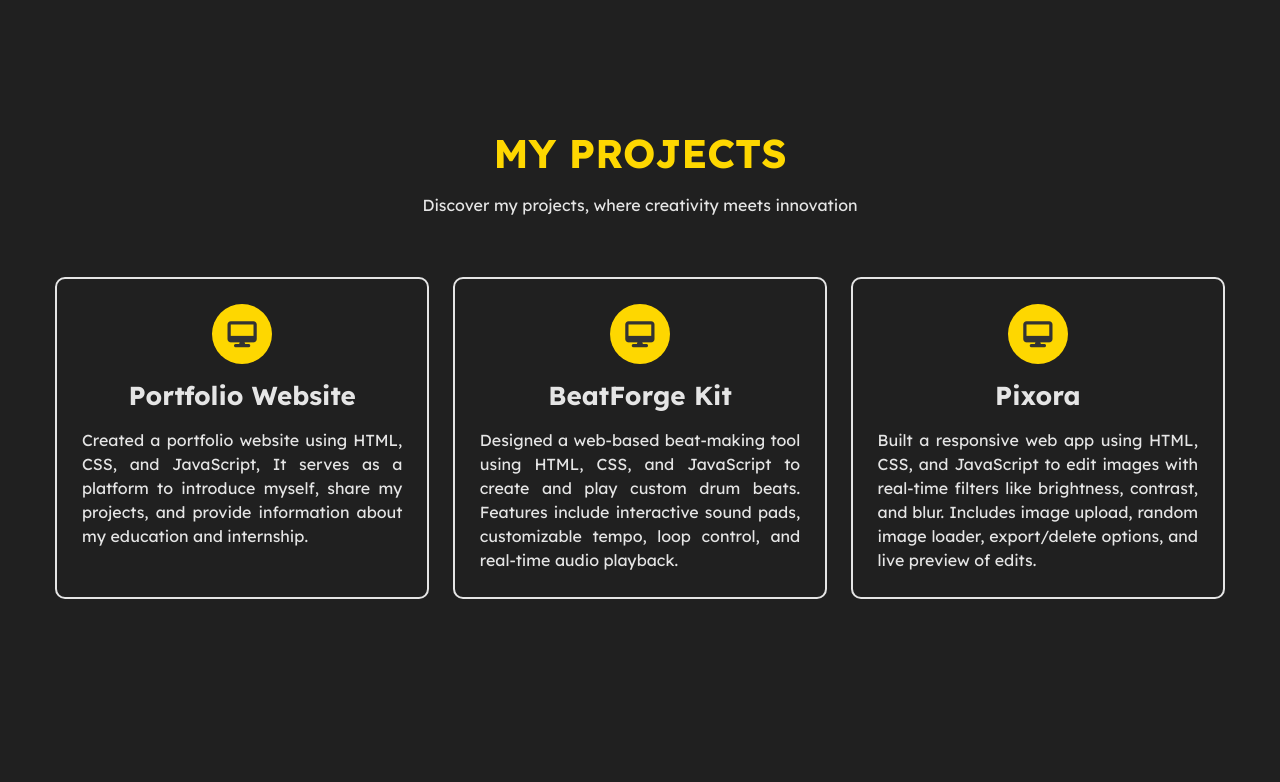
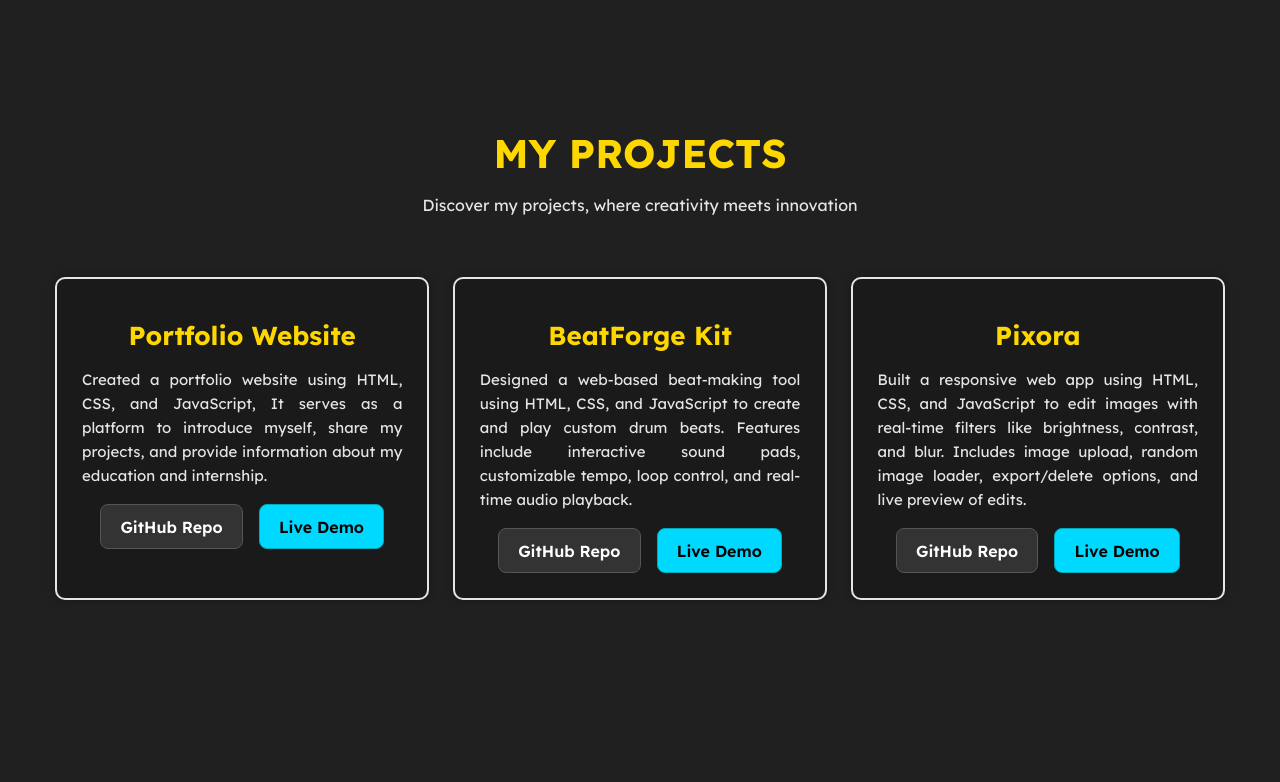
Before and after one commit to Prajktac210/portfolio, a plain HTML site: page index.html in a window 1280 px wide. Shown: the part 1563-2345 px from the top of the page. Drawn offline with Linux system fonts and the light colour scheme.

Commit message:
add a git repo and live btn

```diff
--- a/index.html
+++ b/index.html
@@ -164,30 +164,41 @@
 
                 <!-- 1rd Project -->
                 <div class="project">
-                    <i class="fa fa-desktop"></i>
+                    <!-- <i class="fa fa-desktop"></i> -->
                     <h4>Portfolio Website</h4>
                     <p>Created a portfolio website using HTML, CSS, and JavaScript, It serves as a platform to introduce
                         myself, share my projects, and provide information about my education and internship.</p>
+                 <div class="project-buttons">
+        <a href="https://github.com/Prajktac210/portfolio" target="_blank" class="btn github-btn">GitHub Repo</a>
+        <a href="https://prajktadev.vercel.app/" target="_blank" class="btn live-btn">Live Demo</a>
     </div>
+                    </div>
+                <!-- BeatForge Kit -->
 <div class="project">
-                    <i class="fa fa-desktop"></i>
-                    <h4> BeatForge Kit</h4>
-                    <p> Designed a web-based beat-making tool using HTML, CSS, and JavaScript to create and play custom
-                        drum beats.
-                        Features include interactive sound pads, customizable tempo, loop control, and real-time audio
+  <h4>BeatForge Kit</h4>
+  <p>Designed a web-based beat-making tool using HTML, CSS, and JavaScript to create and play custom
+    drum beats. Features include interactive sound pads, customizable tempo, loop control, and real-time audio
     playback.
+  </p>
+  <div class="project-buttons">
+    <a href="https://github.com/Prajktac210/beatforge-kit" target="_blank" class="btn github-btn">GitHub Repo</a>
+    <a href="https://beatforge-kit.vercel.app/" target="_blank" class="btn live-btn">Live Demo</a>
+  </div>
+</div>
 
-                </div>
+<!-- Pixora -->
 <div class="project">
-                    <i class="fa fa-desktop"></i>
-                    <h4>Pixora </h4>
-                    <p> Built a responsive web app using HTML, CSS, and JavaScript to edit images with real-time filters
+  <h4>Pixora</h4>
+  <p>Built a responsive web app using HTML, CSS, and JavaScript to edit images with real-time filters
     like brightness, contrast, and blur.
     Includes image upload, random image loader, export/delete options, and live preview of edits.
   </p>
+  <div class="project-buttons">
+    <a href="https://github.com/Prajktac210/Pixora" target="_blank" class="btn github-btn">GitHub Repo</a>
+    <a href="https://pixora-five.vercel.app/" target="_blank" class="btn live-btn">Live Demo</a>
+  </div>
 </div>
 
-            </div>
         </div>
     </section>
 
--- a/styles.css
+++ b/styles.css
@@ -322,63 +322,132 @@ profile-photo .img{
 
 
 /*---------------------------Projects---------------------------*/
-.project-content{
+.project-content {
   padding: 90px 0;
-  /* color:#fff;  */
 }
-.project-title{
+
+.project-title {
   margin-bottom: 60px;
   text-align: center;
 }
-.project-title h4{
+
+.project-title h4 {
   text-transform: uppercase;
   font-size: 40px;
   line-height: 40px;
   color: #fed700;
   margin-bottom: 20px;
 }
-.project-title p{
+
+.project-title p {
   color: #e5e5e5;
 }
-.projects{
+
+/* Project Cards Layout */
+.projects {
   display: flex;
-  justify-content:space-between;
+  justify-content: space-between;
   flex-wrap: wrap;
+  gap: 20px;
 }
-.project{
-    /* padding: 30px 15px; */
+
+/* Individual Project Card */
+.project {
+  padding: 25px;
   color: #e5e5e5;
   border: 2px solid #e5e5e5;
   border-radius: 10px;
   width: 100%;
-    position: relative;
-    padding: 25px;
   text-align: center;
   flex-basis: 32%;
-    transition: .3s;
+  transition: all 0.3s ease;
+  background-color: #1a1a1a;
+  box-shadow: 0 0 8px rgba(0,0,0,0.3);
 }
-.project i{
-  background-color: #fed700;
-  width: 60px;
-  height: 60px;
-  color: #333;
-  font-size: 26px;
-  line-height: 60px;
-  border-radius: 50%;
+
+.project:hover {
+  border-color: #fed700;
+  transform: translateY(-5px);
+  box-shadow: 0 10px 25px rgba(254, 215, 0, 0.2);
 }
-.project h4{
+
+.project h4 {
   font-size: 26px;
   text-transform: capitalize;
   margin: 20px 0;
-}
-.project p{
-  text-align: justify;
-}
-.project:hover{
-  border-color: #fed700;
+  color: #fed700;
 }
 
+.project p {
+  text-align: justify;
+  font-size: 15px;
+}
 
+/* Buttons Container */
+.project-buttons {
+  margin-top: 1rem;
+  display: flex;
+  gap: 1rem;
+  flex-wrap: wrap;
+  justify-content: center;
+}
+
+/* Buttons */
+.btn {
+  text-decoration: none;
+  padding: 0.6rem 1.2rem;
+  font-weight: 600;
+  border-radius: 8px;
+  text-align: center;
+  min-width: 120px;
+  transition: background 0.3s, transform 0.2s;
+}
+
+/* GitHub Button */
+.github-btn {
+  background: #333;
+  color: #fff;
+  border: 1px solid #555;
+}
+
+.github-btn:hover {
+  background: #555;
+  transform: scale(1.05);
+}
+
+/* Live Button */
+.live-btn {
+  background: #00d9ff;
+  color: #000;
+  border: 1px solid #00aabb;
+}
+
+.live-btn:hover {
+  background: #0ff;
+  transform: scale(1.05);
+}
+
+/* Responsive Layout */
+@media (max-width: 992px) {
+  .project {
+    flex-basis: 48%;
+  }
+}
+
+@media (max-width: 768px) {
+  .project {
+    flex-basis: 100%;
+  }
+
+  .project-buttons {
+    flex-direction: column;
+    gap: 0.8rem;
+  }
+
+  .btn {
+    width: 100%;
+  }
+}
 
 /*---------------------------Contact Me---------------------------*/
 .contact-section {
```
Lines whose indentation alone changed are shown as unchanged.
